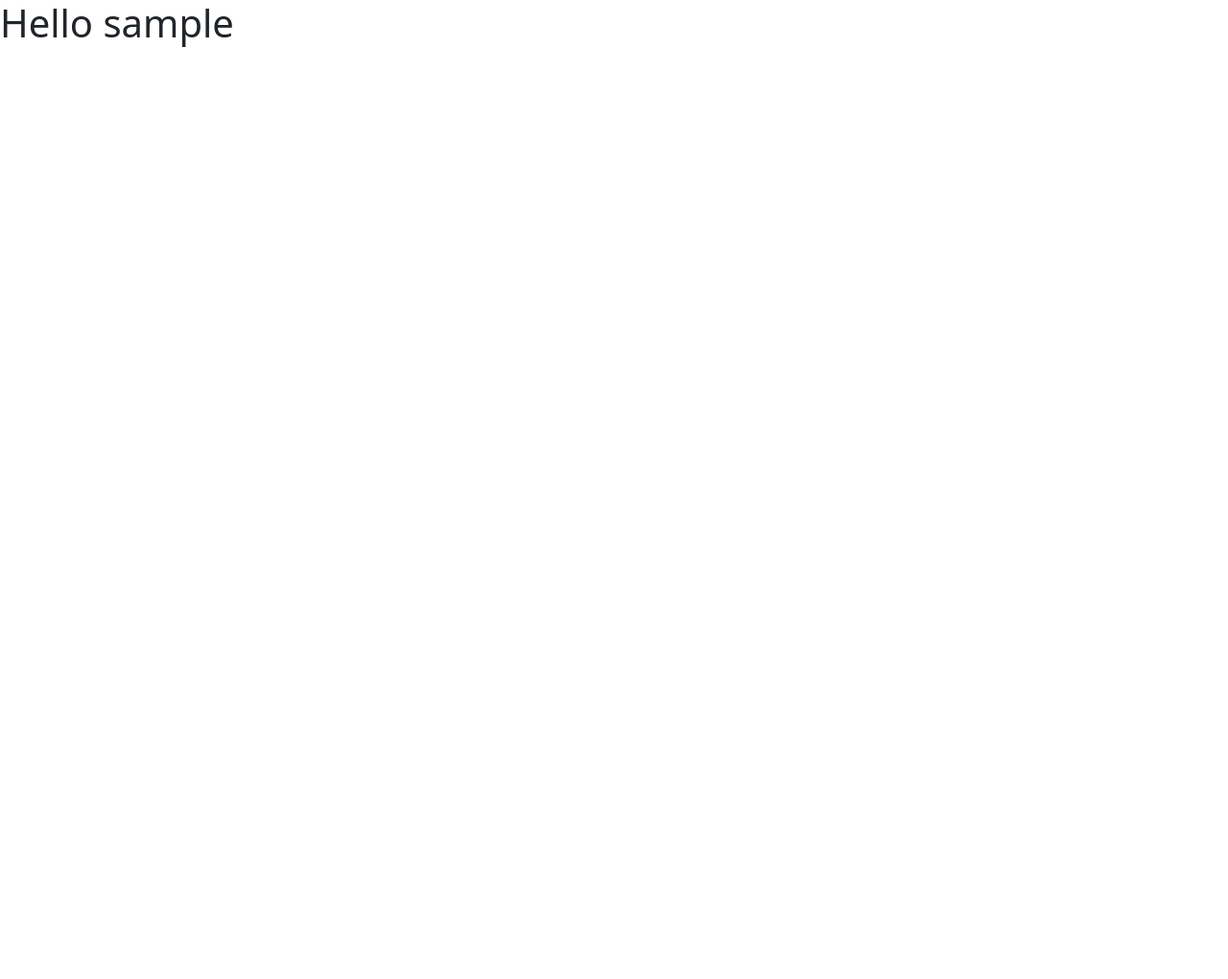
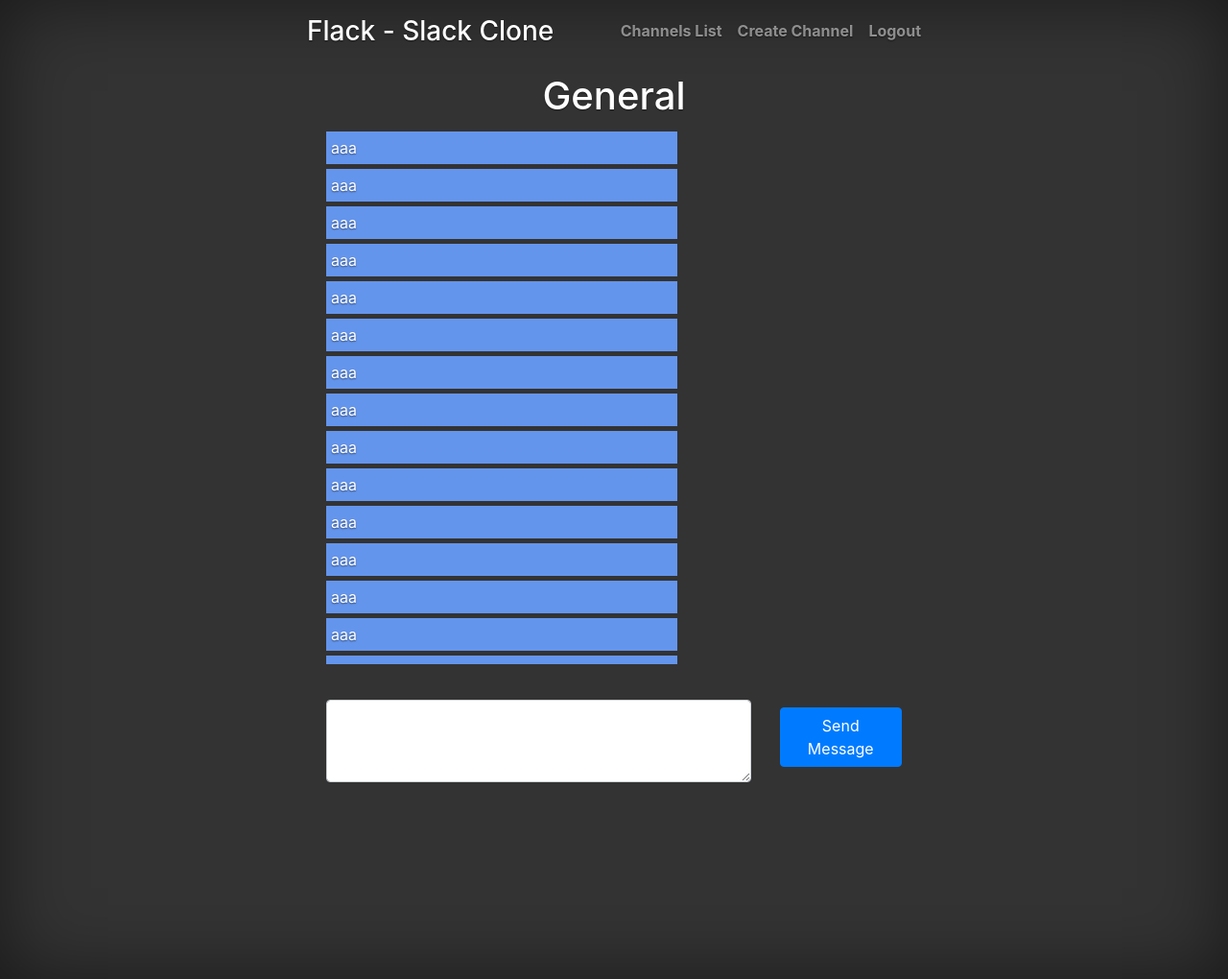
Before and after one commit to siyovush-bek/slack-clone, a Flask app: page / in a window 1280 px wide. Before the commit the page is almost empty. Shown: the whole page at 96% size. Run offline with Flask 2, Linux system fonts and the light colour scheme; the visitor is signed in with stand-in values (Sample User, id 1).

Commit message:
UI updated

```diff
--- a/flack/routes.py
+++ b/flack/routes.py
@@ -4,7 +4,24 @@ from flask.helpers import url_for
 from werkzeug.utils import redirect
 from flack import app
 
+
+class Channel:
+    def __init__(self, name):
+        self.name = name
+        self.users = []
+        self.messages = []
+
+    def __repr__(self):
+        return self.name
+
+
+
+channel = Channel('General')
+channel.messages = ['aaa' for _ in range(20)]
+channels = ['clubhouse', 'semiplanet']
 users = set()
+
+
 def login_required(f):
     @wraps(f)
     def wrapper(*args, **kwargs):
@@ -14,16 +31,17 @@ def login_required(f):
             return f(*args, **kwargs)
     return wrapper
 
+
 @app.route('/')
 @login_required
 def home():
-    username = session.get("USERNAME", 'world')
-    return render_template("home.html", username=username)
+    username = session.get("USERNAME")
+    return render_template("home.html", username=username, channel=channel, channels=channels)
 
 
 @app.route('/login', methods=['GET', 'POST'])
 def login():
-    error = ""
+    error = None
     if session.get('USERNAME'):
         return redirect(url_for('home'))
 
--- /dev/null
+++ b/flack/static/channel.css
@@ -0,0 +1,36 @@
+.chat-block {
+    margin-top: 1.5rem;
+    height: 100%;
+    width: 100%;
+}
+
+.controls-block {
+    margin-top: 2rem;
+    padding: 5px;
+}
+
+.texting-form {
+    width: 100%;
+}
+
+.message-div {
+    width: 60%;
+    background-color: cornflowerblue;
+    text-align: left;
+    padding: 5px;
+    margin: 5px 5px 0px 5px;
+}
+
+.this-user {
+    text-align: right;
+}
+
+.send-button {
+    margin-top:  0.5rem;
+}
+
+#messageBox{
+    height: 35rem;
+    overflow-y: auto;
+    overflow-x: hidden;
+}
--- /dev/null
+++ b/flack/static/cover.css
@@ -0,0 +1,106 @@
+/*
+ * Globals
+ */
+
+/* Links */
+a,
+a:focus,
+a:hover {
+  color: #fff;
+}
+
+/* Custom default button */
+.btn-secondary,
+.btn-secondary:hover,
+.btn-secondary:focus {
+  color: #333;
+  text-shadow: none; /* Prevent inheritance from `body` */
+  background-color: #fff;
+  border: .05rem solid #fff;
+}
+
+
+/*
+ * Base structure
+ */
+
+html,
+body {
+  height: 100%;
+  background-color: #333;
+}
+
+body {
+  display: -ms-flexbox;
+  display: flex;
+  color: #fff;
+  text-shadow: 0 .05rem .1rem rgba(0, 0, 0, .5);
+  box-shadow: inset 0 0 5rem rgba(0, 0, 0, .5);
+}
+
+.cover-container {
+  max-width: 42em;
+}
+
+
+/*
+ * Header
+ */
+.masthead {
+  margin-bottom: 2rem;
+}
+
+.masthead-brand {
+  margin-bottom: 0;
+}
+
+.nav-masthead .nav-link {
+  padding: .25rem 0;
+  font-weight: 700;
+  color: rgba(255, 255, 255, .5);
+  background-color: transparent;
+  border-bottom: .25rem solid transparent;
+}
+
+.nav-masthead .nav-link:hover,
+.nav-masthead .nav-link:focus {
+  border-bottom-color: rgba(255, 255, 255, .25);
+}
+
+.nav-masthead .nav-link + .nav-link {
+  margin-left: 1rem;
+}
+
+.nav-masthead .active {
+  color: #fff;
+  border-bottom-color: #fff;
+}
+
+@media (min-width: 48em) {
+  .masthead-brand {
+    float: left;
+  }
+  .nav-masthead {
+    float: right;
+  }
+}
+
+
+/*
+ * Cover
+ */
+.cover {
+  padding: 0 1.5rem;
+}
+.cover .btn-lg {
+  padding: .75rem 1.25rem;
+  font-weight: 700;
+}
+
+
+/*
+ * Footer
+ */
+.mastfoot {
+  color: rgba(255, 255, 255, .5);
+}
--- a/flack/templates/base.html
+++ b/flack/templates/base.html
@@ -3,9 +3,28 @@
   <head>
     <!-- Required meta tags -->
     <meta charset="utf-8">
-    <meta name="viewport" content="width=device-width, initial-scale=1">
+    <meta name="viewport" content="width=device-width, initial-scale=1, shrink-to-fit=no">
+
     <!-- Bootstrap CSS -->
-    <link href="https://cdn.jsdelivr.net/npm/bootstrap@5.0.0-beta2/dist/css/bootstrap.min.css" rel="stylesheet" integrity="sha384-BmbxuPwQa2lc/FVzBcNJ7UAyJxM6wuqIj61tLrc4wSX0szH/Ev+nYRRuWlolflfl" crossorigin="anonymous">
+    <link rel="stylesheet" href="https://cdn.jsdelivr.net/npm/bootstrap@4.6.0/dist/css/bootstrap.min.css" integrity="sha384-B0vP5xmATw1+K9KRQjQERJvTumQW0nPEzvF6L/Z6nronJ3oUOFUFpCjEUQouq2+l" crossorigin="anonymous">
+    <style>
+      .bd-placeholder-img {
+        font-size: 1.125rem;
+        text-anchor: middle;
+        -webkit-user-select: none;
+        -moz-user-select: none;
+        -ms-user-select: none;
+        user-select: none;
+      }
+
+      @media (min-width: 768px) {
+        .bd-placeholder-img-lg {
+          font-size: 3.5rem;
+        }
+      }
+    </style>
+    <!-- Custom styles for this template -->
+    <link href="{{ url_for('static', filename='cover.css') }}" rel="stylesheet">
     {% block styles %}
     {% endblock %}
     {% if title %}
@@ -15,8 +34,26 @@
     {% endif %}
   </head>
   <body>
-    {% block content %}
-    {% endblock %}
-    <script src="https://cdn.jsdelivr.net/npm/bootstrap@5.0.0-beta2/dist/js/bootstrap.bundle.min.js" integrity="sha384-b5kHyXgcpbZJO/tY9Ul7kGkf1S0CWuKcCD38l8YkeH8z8QjE0GmW1gYU5S9FOnJ0" crossorigin="anonymous"></script>
+    <div class="cover-container d-flex w-100 h-100 p-3 mx-auto flex-column">
+      <header class="masthead mb-auto">
+        <div class="inner">
+          <h3 class="masthead-brand">Flack - Slack Clone</h3>
+          <nav class="nav nav-masthead justify-content-center">
+            {% block nav_links %}
+            {% endblock %}
+          </nav>
+
+        </div>
+      </header>
+      {% block content %}
+      {% endblock %}
+      <footer class="mastfoot mt-auto">
+        <div class="inner">
+        </div>
+      </footer>
+    </div>
+    <!-- Bootstrap addons -->
+    <script src="https://code.jquery.com/jquery-3.5.1.slim.min.js" integrity="sha384-DfXdz2htPH0lsSSs5nCTpuj/zy4C+OGpamoFVy38MVBnE+IbbVYUew+OrCXaRkfj" crossorigin="anonymous"></script>
+    <script src="https://cdn.jsdelivr.net/npm/bootstrap@4.6.0/dist/js/bootstrap.bundle.min.js" integrity="sha384-Piv4xVNRyMGpqkS2by6br4gNJ7DXjqk09RmUpJ8jgGtD7zP9yug3goQfGII0yAns" crossorigin="anonymous"></script>
   </body>
 </html>
--- a/flack/templates/home.html
+++ b/flack/templates/home.html
@@ -1,5 +1,37 @@
 {% extends "base.html" %}
-
+{% block styles %}
+<link href="{{ url_for('static', filename='channel.css') }}" rel="stylesheet">
+{% endblock %}
+{% block nav_links %}
+<a class="nav-link" href="#">Channels List</a>
+<a class="nav-link" href="#">Create Channel</a>
+<a class="nav-link" href="{{ url_for('logout') }}">Logout</a>
+{% endblock %}
 {% block content %}
-<h1>Hello {{ username }}</h1>
+<div class="container chat-block">
+  <div class="row">
+    <h1 class="col-12 text-center">{{ channel }}</h1>
+  </div>
+  <div class="row">
+    <div class="col-12 container" id="messageSection">
+      <div class="row">
+        <div class="col-12" id="messageBox">
+          {% for message in channel.messages %}
+          <!-- float-left if message from another user and
+          float-right if it's from this user -->
+          <div class="message-div float-left">{{ message }}</div>
+          {% endfor %}
+        </div>
+      </div>
+      <div class="row controls-block">
+        <div class="col-9">
+          <textarea class="form-control" class="texting-form" id="textArea" rows=3></textarea>
+        </div>
+        <div class="col-3">
+          <button class="btn btn-primary send-button" id="sendButton">Send Message</button>
+        </div>
+      </div>
+    </div>
+  </div>
+</div>
 {% endblock %}
--- a/flack/templates/login.html
+++ b/flack/templates/login.html
@@ -6,11 +6,7 @@
       <form action="" method="POST">
         <div class="form-group text-center">
           <label for="name" class="form-control-label">Type a nickname:</label>
-          {% if error %}
-          <div class="ivalid-feedback">
-            <span>{{ error }}</span>
-          </div>
-          {% endif %}
+
 
           <input
             type="text"
--- a/flack/templates/signin.html
+++ b/flack/templates/signin.html
@@ -11,7 +11,7 @@
           <div class="ivalid-feedback">
             <span>{{ error }}</span>
           </div>
-          {% endif %}
+        {% endif %}
         <input type="text" id="inputName" class="form-control" name="name" placeholder="Your nick" required autofocus>
         <input type="submit" class="btn btn-lg btn-primary btn-block mt-3" value="Sign in">
       </form>
```
